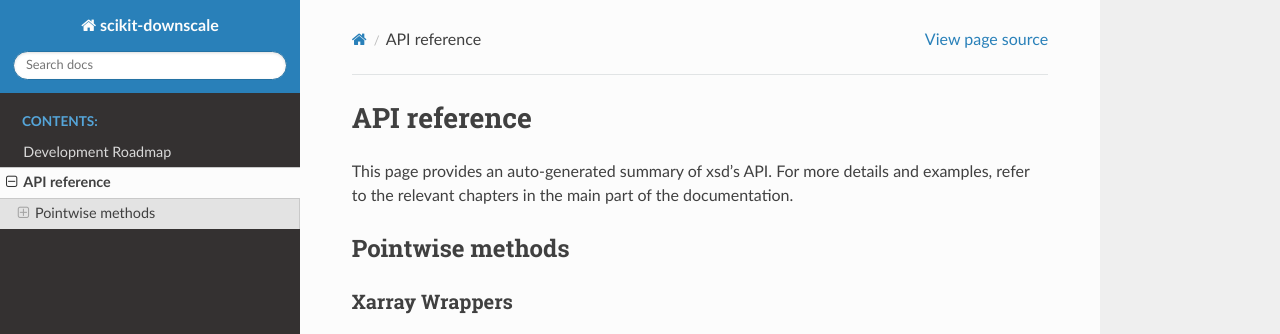
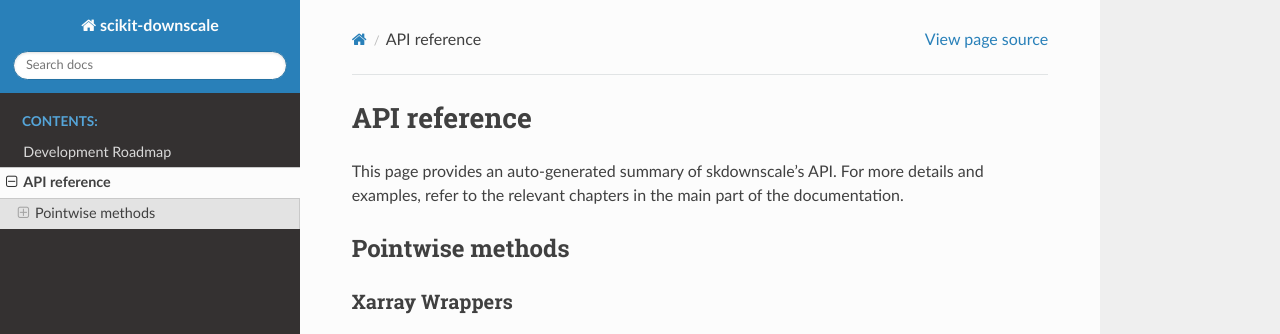
Before and after one commit to pangeo-data/scikit-downscale, a Sphinx documentation site: the page built from docs/api.rst, in a window 1280 px wide and 975 px high, cut to the strip 0-334 px from the top of the window. Built offline with Sphinx 7.4.7 and the Read the Docs theme 2.0.0, drawn with Linux system fonts in a browser that asks for light colours.

Commit message:
more rename

```diff
--- a/docs/api.rst
+++ b/docs/api.rst
@@ -1,10 +1,10 @@
-.. currentmodule:: xsd.pointwise_models
+.. currentmodule:: skdownscale.pointwise_models
 
 #############
 API reference
 #############
 
-This page provides an auto-generated summary of xsd's API. For more details
+This page provides an auto-generated summary of skdownscale's API. For more details
 and examples, refer to the relevant chapters in the main part of the
 documentation.
 
```
Also changed, not shown: 1 other file.
